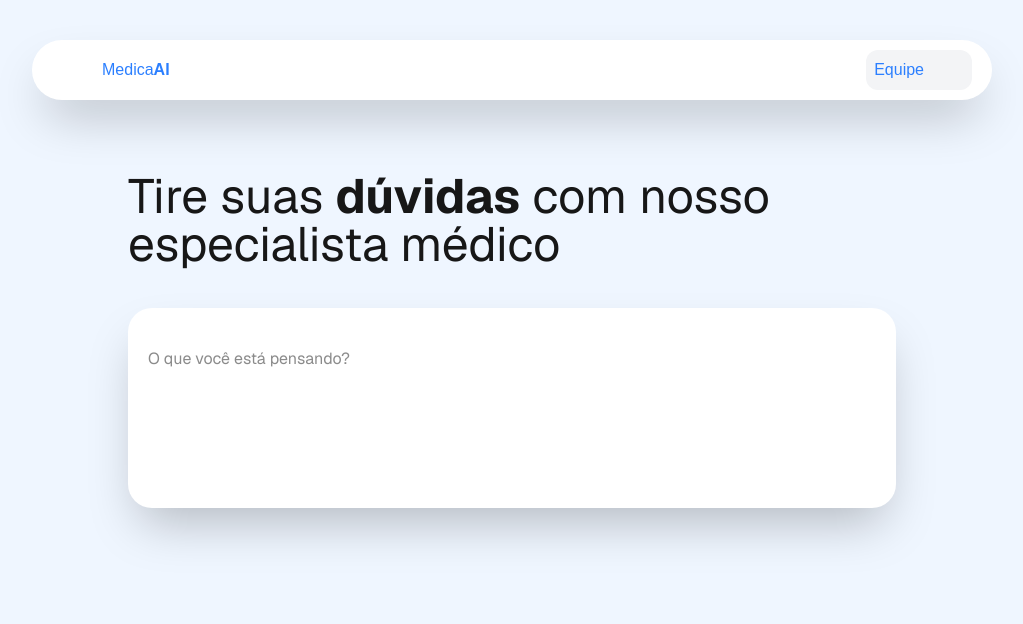
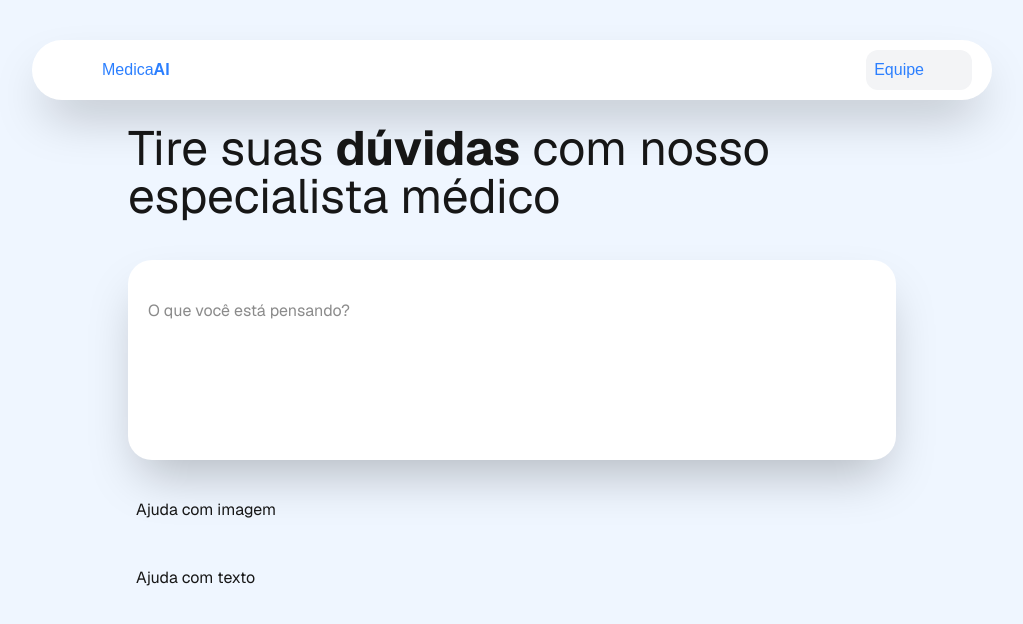
Before and after one commit to Deezinn/Deep-Cancer-Analysis, a Next.js app in the folder web-site/: page / in a window 1280 px wide. Shown: the top 624 px of the page, without its empty margins (128-1151 px from the left). Built offline with nearby package versions, Linux system fonts and the light colour scheme; some icons are missing.

Commit message:
feat: new constant to card help

```diff
--- /dev/null
+++ b/web-site/src/app/_constants/helps.js
@@ -0,0 +1,5 @@
+export const helpsCards = [
+    {icon: '', label: 'Ajuda com imagem', arrow: ''},
+    { icon: '', label: 'Ajuda com texto', arrow: '' },
+    { icon: '', label: '', arrow: '' }
+]
--- a/web-site/src/app/page.jsx
+++ b/web-site/src/app/page.jsx
@@ -1,10 +1,12 @@
 import Image from "next/image";
 import { options } from "./_constants/inputs";
+import { helpsCards } from "./_constants/helps";
 
 export default function Home() {
   return (
-    <div className="flex min-h-screen items-center justify-center font-sans bg-blue-50 px-10">
-      <main className="flex min-h-screen w-full max-w-3xl flex-col items-center justify-center gap-10 pb-30">
+    <div className="flex min-h-screen items-center justify-center font-sans bg-blue-50">
+      <main className="flex min-h-screen w-full max-w-3xl flex-col items-center justify-center gap-5">
+        <section className="w-full flex flex-col justify-center items-center gap-10">
           <h1 className="text-5xl text-start">Tire suas <span className="font-bold">dúvidas</span> com nosso especialista médico</h1>
           <div className="w-full h-50 flex flex-col justify-between bg-white rounded-3xl shadow-2xl px-5">
             <input
@@ -13,13 +15,25 @@ export default function Home() {
               className="w-full h-1/2 focus:outline-none focus:ring-0 focus:border-none border-none"
             />
             <div className="w-full h-auto flex justify-between items-center pb-5">
-            {options.map((value, idx) =>(
+              {options.map((value, idx) => (
                 <div key={idx}>
                   {/* Adicionar as opções de inputs */}
                 </div>
               ))}
             </div>
           </div>
+        </section>
+        <section className="w-full flex flex-col justify-center items-center gap-2">
+          {/* Aplicar mapp depois, usar o diretorio constant/helps */}
+          {helpsCards.map((value, idx) => {
+            return (
+              <div className="w-full h-15 hover:shadow-2xl rounded-xl flex items-center px-2" key={idx}>
+                <h1>{value.label}</h1>
+              </div>
+            )
+          })}
+
+        </section>
       </main>
     </div>
   );
```
Lines whose indentation alone changed are shown as unchanged.
